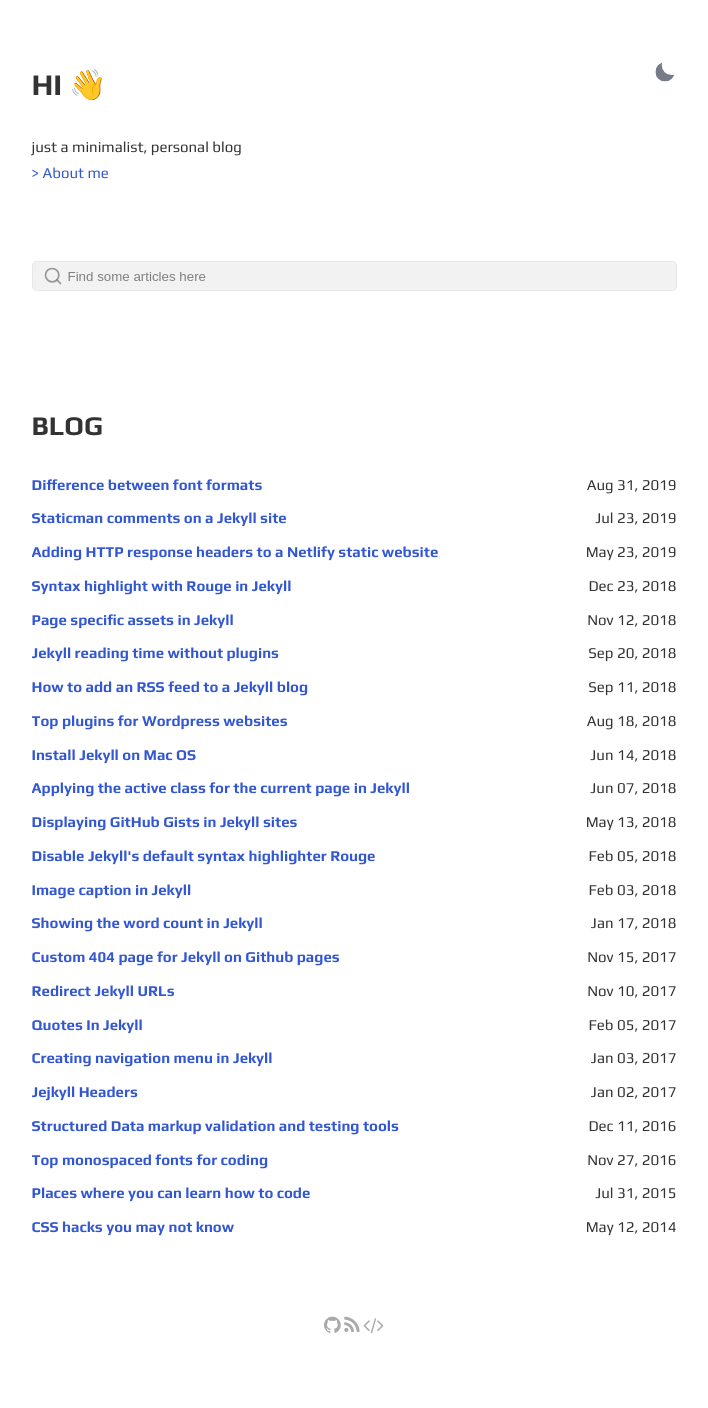
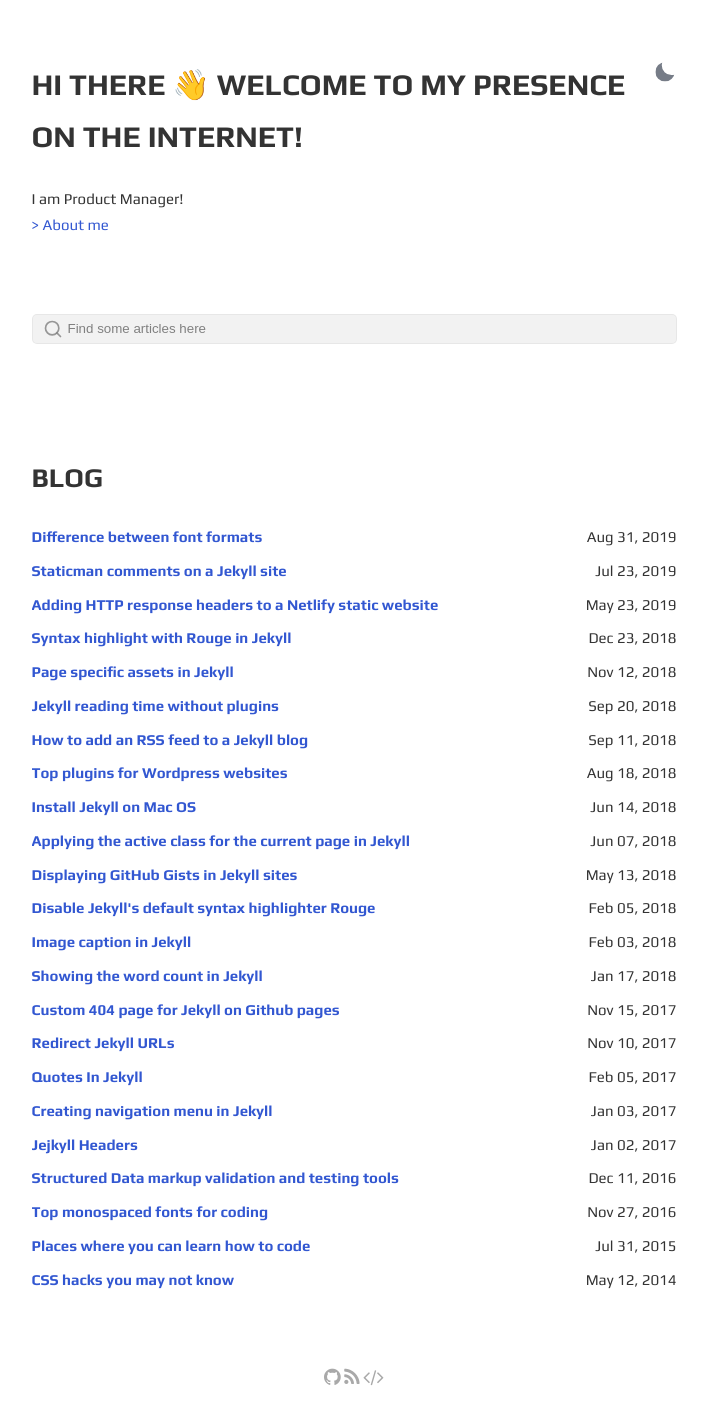
Before and after one commit to vasunam/vasunam.github.io, a Jekyll site: the page built from index.html, in a window 1280 px wide. Shown: the whole page, without its empty margins (286-994 px from the left). Built offline with Jekyll 4.4.1, drawn with Linux system fonts in a browser that asks for light colours; before the commit the page ends 1355 px from its top, so only the background shows below that.

Commit message:
Trial and error.

```diff
--- a/_config.yml
+++ b/_config.yml
@@ -1,8 +1,8 @@
-site: Gesko
-title: Gesko
-greetings: Hi 👋
+site: Namratha
+title: Namratha Vasu
+greetings: Hi there 👋 Welcome to my presence on the Internet!
 description: >-
-  just a minimalist, personal blog
+  I am Product Manager!
 lang: en-US
 timezone:  Europe/Rome
 repo: https://github.com/p0wex/Gesko # site repo [optional]
@@ -10,7 +10,7 @@ data-theme: dark # default theme "dark" | "light"
 discus-identifier: powex # replace with your disqus shortname
 
 author:
-  name: gesko
+  name: Narmatha Vasu
   bio: just a minimalist, personal blog
   userpicture:
   username: # general username
@@ -22,7 +22,7 @@ author:
 googlewebfonts: family=Play:wght@400;700&family=Source+Code+Pro:ital,wght@0,200;0,300;0,400;0,600;0,700;0,900;1,300;1,400;1,500;1,600;1,700;1,900
 
 # URL settings
-url: "https://p0wex.github.io" # Domain Name of host. [username].github.io for github pages
+url: "https://vasunam.github.io" # Domain Name of host. [username].github.io for github pages
 baseurl: "/Gesko" # sub folder for jekyll site. only if jekyll site not in root of host. leave blank if not wishd. always add / in front.
 permalink: pretty
 
```
